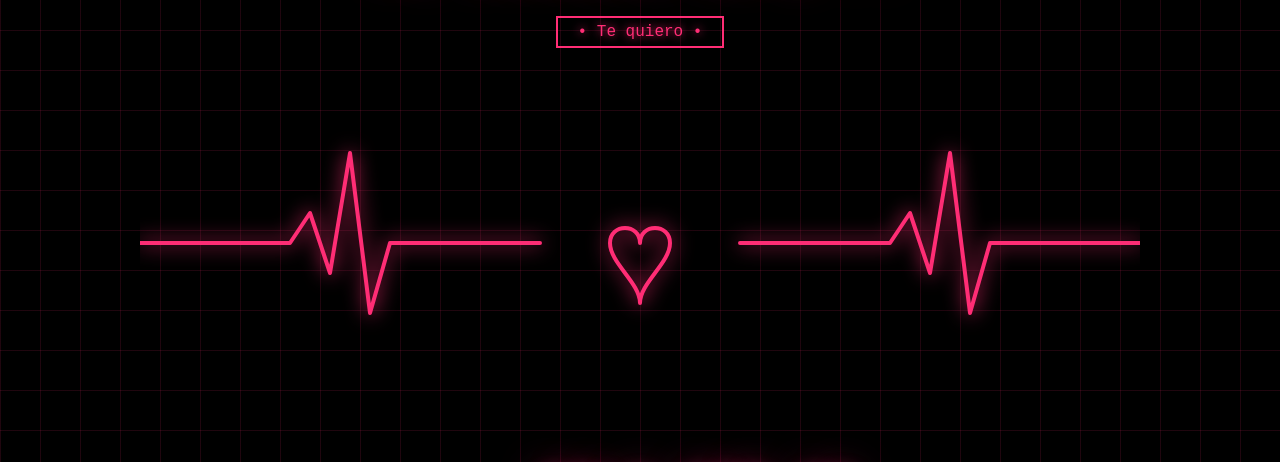
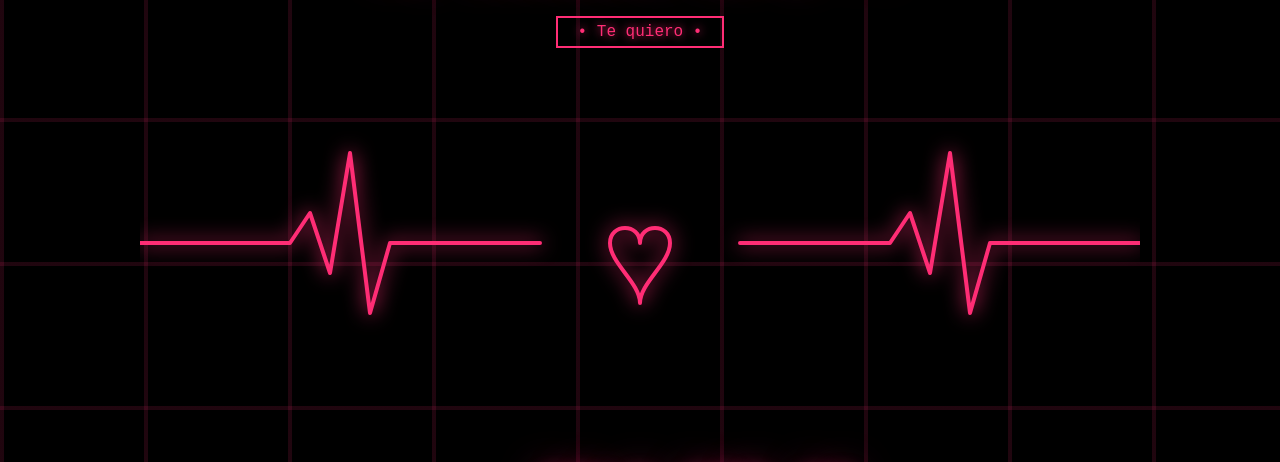
Before and after one commit to Heatscar/valentines-heart, a plain HTML site: page index.html in a window 1280 px wide. Shown: the part 170-632 px from the top of the page. Drawn offline with Linux system fonts and the light colour scheme.

Commit message:
Adjust background gradient size in styles.css

```diff
--- a/src/styles.css
+++ b/src/styles.css
@@ -14,10 +14,8 @@ body::before {
     position: absolute;
     width: 100%;
     height: 100%;
-    background-image:
-        linear-gradient(#ff2d7520 1px, transparent 1px),
-        linear-gradient(90deg, #ff2d7520 1px, transparent 1px);
-    background-size: 40px 40px;
+    background-image: linear-gradient(#ff2d7520 4px, transparent 4px), linear-gradient(90deg, #ff2d7520 4px, transparent 4px);
+    background-size: 9em 9em;
     z-index: -1;
 }
 
```
